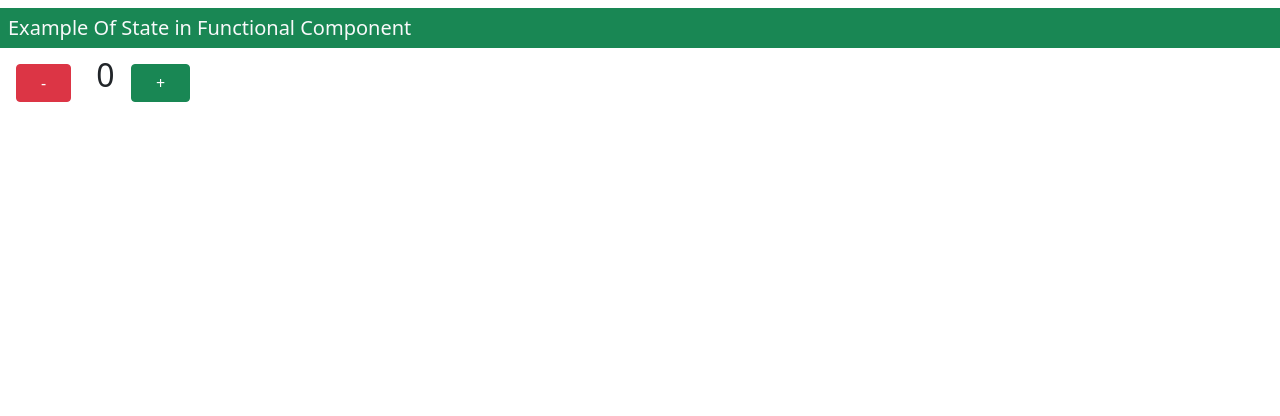
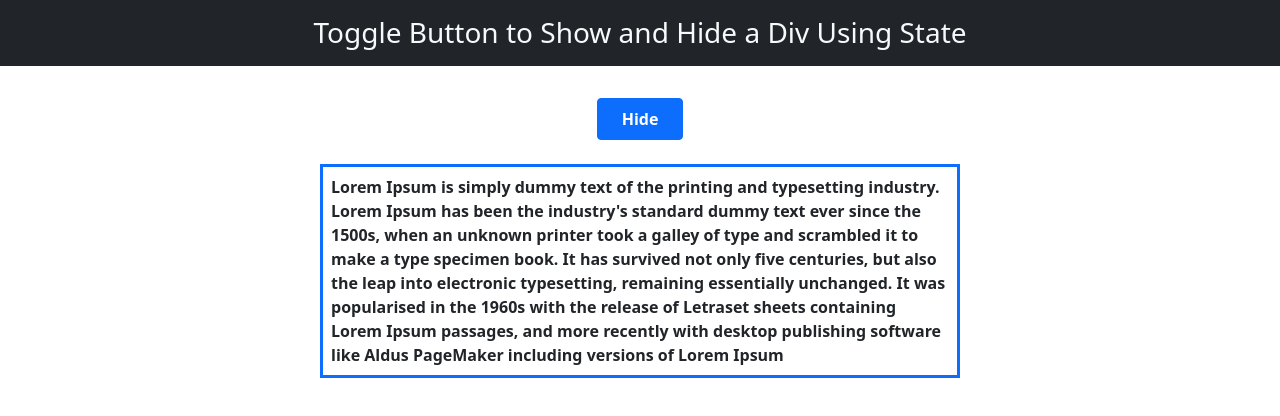
Before and after one commit to Santosh-Baliarsingh/reactdemo, a React (Create React App) app: page / in a window 1280 px wide. Shown: the top 416 px of the page. Built offline with nearby package versions, Linux system fonts and the light colour scheme.

Commit message:
Assignment3.js Toggle Button Updated

```diff
--- a/src/App.js
+++ b/src/App.js
@@ -18,13 +18,13 @@ import React from "react";
 // // import ConditionalRendering4 from './Components/conditional_rendering/ConditionalRendering4';
 // import Footer from './Components/footer/Footer';
 // import StateDemo1 from './Components/stateDemo/StateDemo1';
-import StateDemo2 from './Components/stateDemo/StateDemo2';
+// import StateDemo2 from './Components/stateDemo/StateDemo2';
 // import StateDemo3 from './Components/stateDemo/StateDemo3';
 // import StateDemo4 from './Components/stateDemo/StateDemo4';
 // import StateDemo5 from './Components/stateDemo/StateDemo5';
 // import Assignment1 from './Components/assignment/Assignment1';
 // import Assignment2 from './Components/assignment/Assignment2';
-// import Assignment3 from './Components/assignment/Assignment3';
+import Assignment3 from './Components/assignment/Assignment3';
 // import Assignment4 from './Components/assignment/Assignment4';
 // import Practice from "./Components/practice/Practice";
 
@@ -51,13 +51,13 @@ function App() {
       {/* <ConditionalRendering4></ConditionalRendering4> */}
       {/* <ReactExpression></ReactExpression> */}
       {/* <StateDemo1></StateDemo1> */}
-      <StateDemo2></StateDemo2>
+      {/* <StateDemo2></StateDemo2> */}
       {/* <StateDemo3></StateDemo3> */}
       {/* <StateDemo4></StateDemo4> */}
       {/* <StateDemo5></StateDemo5> */}
       {/* <Assignment1></Assignment1> */}
       {/* <Assignment2></Assignment2> */}
-      {/* <Assignment3></Assignment3> */}
+      <Assignment3></Assignment3>
       {/* <Assignment4></Assignment4> */}
       {/* <Footer></Footer> */}
       {/* <Practice /> */}
--- a/src/Components/assignment/Assignment3.js
+++ b/src/Components/assignment/Assignment3.js
@@ -1,27 +1,25 @@
 import React, { useState } from "react";
 
 export default function Assignment3() {
-
   let [toggle, setToggle] = useState(true); // default Value is true
 
-  let toggleBtn = () =>{
-
+  let toggleBtn = () => {
     setToggle(!toggle);
-  }
-
+  };
 
   return (
     <>
       <div className="text-center h3 bg-dark text-light p-3">
-        Toggle Button to Show and Hide a Div  Using State
+        Toggle Button to Show and Hide a Div Using State
       </div>
       <div className=" text-center">
-        <button onClick={toggleBtn} className="btn btn-primary   px-4 py-2 mt-4 ">
-          Show or Hide
+        <button
+          onClick={toggleBtn}
+          className="btn btn-primary   px-4 py-2 mt-4 fw-bold">
+          {toggle ? "Hide" : "Show"}
         </button>
       </div>
-      {
-          toggle && (
+      {toggle && (
         <p className="w-50  border fw-bold border-primary border-3 mx-auto mt-4 p-2">
           Lorem Ipsum is simply dummy text of the printing and typesetting
           industry. Lorem Ipsum has been the industry's standard dummy text ever
@@ -33,7 +31,7 @@ export default function Assignment3() {
           more recently with desktop publishing software like Aldus PageMaker
           including versions of Lorem Ipsum
         </p>
-      ) }
+      )}
     </>
   );
 }
```
